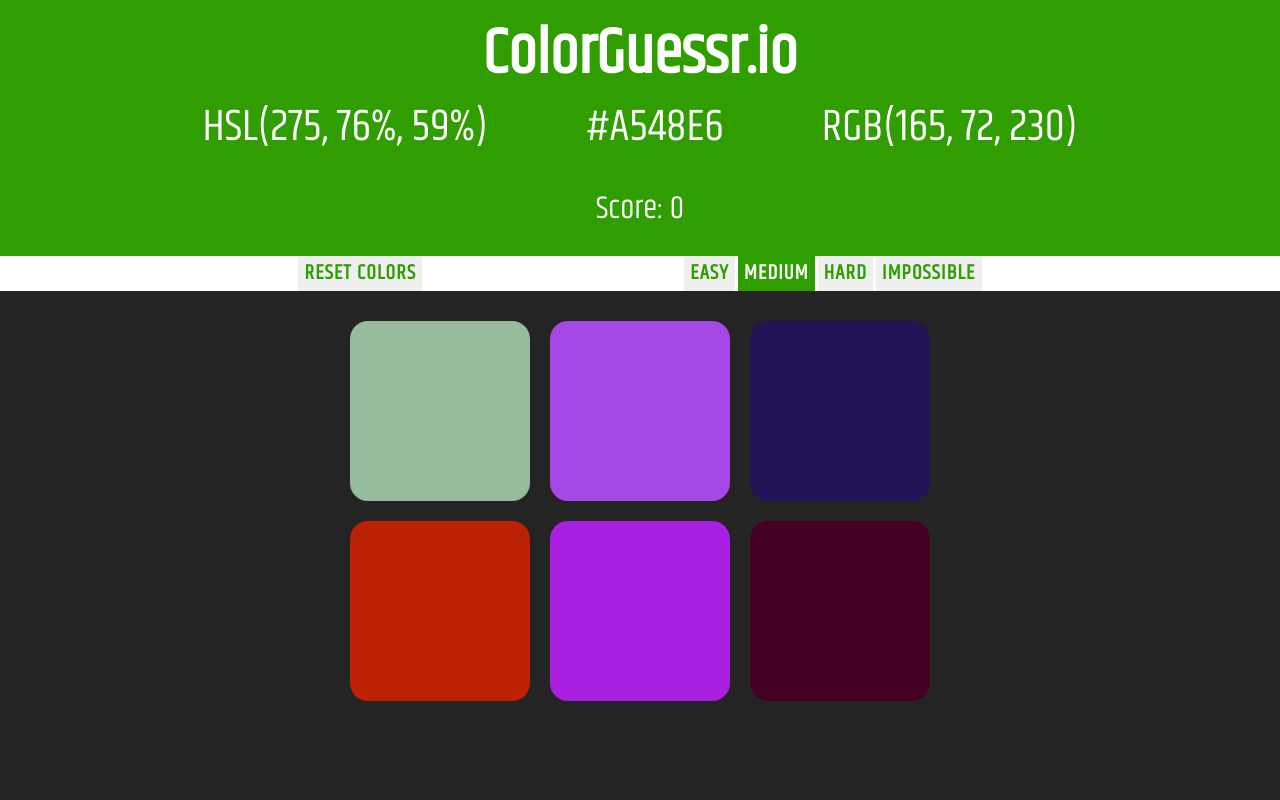
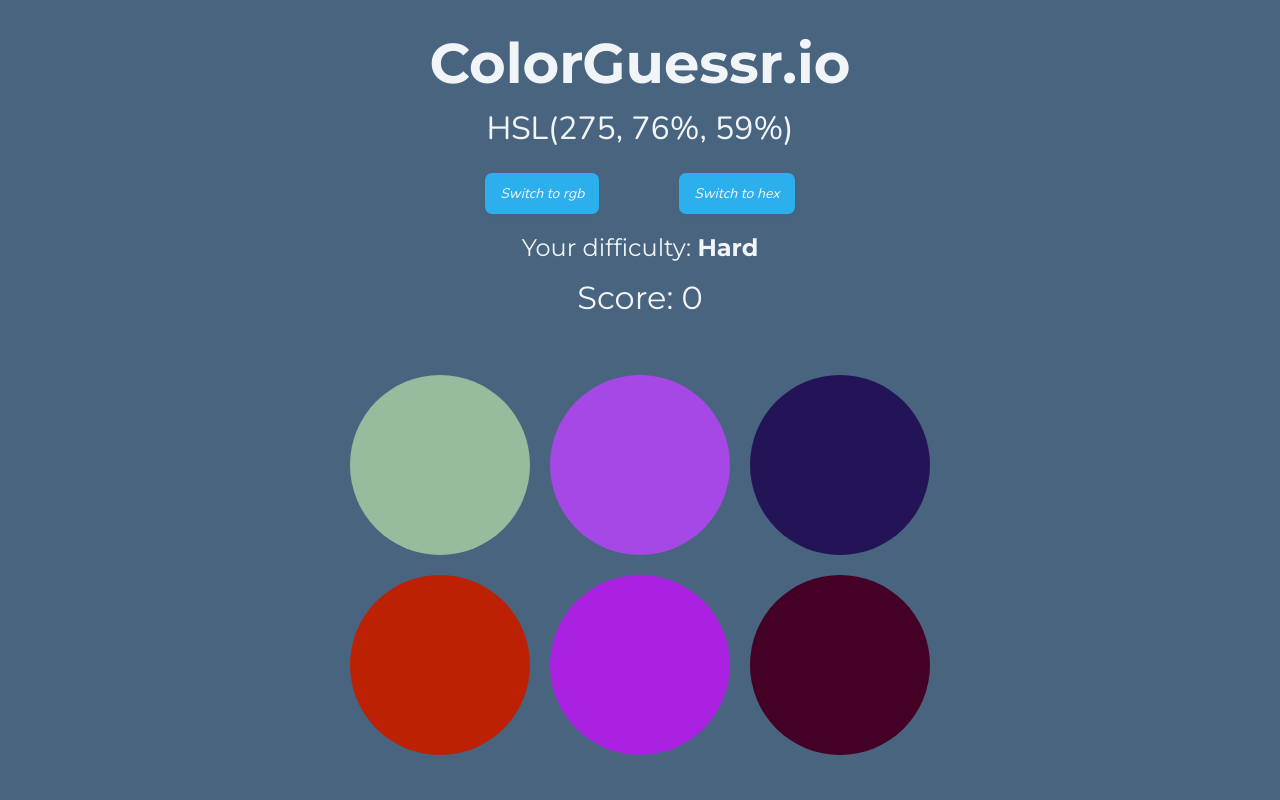
Before and after one commit to jochemvogel/ColorGuessr.io, a PHP site: page / in a window 1280 px wide. Run offline with PHP 8.4, Linux system fonts and the light colour scheme; some libraries are stand-ins or nearby versions.

Commit message:
Update design, add wireframe and update code

```diff
--- a/css/style.css
+++ b/css/style.css
@@ -1,59 +1,112 @@
-/* ELEMENTS */
+:root {
+    --font-color-light: hsl(210, 36%, 96%);
+    --font-color-dark: hsl(209, 61%, 16%);
+    --bg-color: hsl(209, 28%, 39%);
+    --bg-color-light: hsl(209, 23%, 60%);
+    --button-bg-color: hsl(199, 84%, 55%);
+    --placeholder-color: hsl(210, 31%, 80%);
+    --boxshadow-color: hsla(220, 63%, 16%, 1%);
+  }
 
-body {
-    background-color: hsl(0, 0%, 14%);
+  * {
+    box-sizing: border-box;
+  }
+
+  body {
+    font-family: 'Nunito', sans-serif;
+    background-color: var(--bg-color);
+    display: flex;
+    flex-direction: column;
+    justify-content: center;
+    align-items: center;
+    min-height: 100vh;
     margin: 0;
-    font-family: 'Khand', sans-serif;
-}
+  }
 
-/* HEADER */
+  h1 {
+    font-size: 56px;
+    text-align: center;
+    color: var(--font-color-light);
+    font-family: 'Montserrat', sans-serif;
+    font-weight: 700;
+    margin-top: 30px;
+  }
 
-h1 {
+  h2 {
+    font-family: 'Montserrat', sans-serif;
+    font-size: 32px;
     text-align: center;
-    color: hsl(0, 0%, 100%);
-    line-height: 1.1;
-    padding: 20px 0;
-    background-color: hsl(102, 100%, 31%);
-    margin: 0;
-    font-weight: 700;
-    font-size: 4em;
-}
+    color: var(--font-color-light);
+
+    padding: 8px;
+    border-radius: 4px;
+    margin: 0 0 40px;
+  }
+
+  h3 {
+    font-family: 'Montserrat', sans-serif;
+    font-size: 24px;
+    text-align: center;
+    color: var(--font-color-light);
+  }
 
 .display-group {
     font-size: 0.7em;
+    text-align: center;
     text-transform: uppercase;
     font-weight: normal;
-    margin: 1% 0;
 }
 
 .display-group span {
-    margin: 1em;
+    color: var(--font-color-light);
+    font-size: 32px;
+    font-weight: 300;
+}
+
+.display-group span:not(.selected-display) {
+    display: none;
+}
+
+.container {
+    min-height: 100vh;
+    min-width: 100vw;
 }
 
 
-.score {
-    font-size: 0.5em;
-    font-weight: normal;
+.button-group {
+    display: flex;
+    justify-content: center;
 }
 
-/* STRIPE */
-
-button {
-    border: none;
-    background-color: none;
-    text-transform: uppercase;
-    height: 100%;
-    font-weight: 700;
-    color: hsl(102, 100%, 31%);
-    letter-spacing: 1.2px;
-    font-size: 1.3em;
-    transition: all 0.5s;
-    outline: none;
+.button-group .btn {
+    margin: 20px 40px;
 }
 
-button:hover {
-    color: hsl(0, 0%, 100%);
-    background-color: hsl(102, 100%, 31%);
+.selected-btn {
+    display: none;
+}
+
+.btn {
+    font-size: 14px;
+    font-family: 'Nunito', sans-serif;
+    font-style: italic;
+    cursor: pointer;
+    color: var(--font-color-light);
+    background-color: var(--button-bg-color);
+    border: none;
+    border-radius: 7px;
+    margin-top: 35px;
+    padding: 10px 15px;
+    box-shadow: 0px 4px 6px var(--boxshadow-color);
+  }
+
+.btn:active {
+    transform: scale(.9)
+}
+
+.btn:hover {
+    color: var(--button-bg-color);
+    background-color: var(--font-color-light);
 }
 
 .status-message {
@@ -73,57 +126,37 @@
     color: hsl(0, 0%, 0%);
 }
 
-/* SQUARES */
+/* CIRCLES */
 
-.square {
+.circle {
     width: 30%;
+    border-radius: 50%;
     background: papayawhip;
     padding-bottom: 30%;
     float: left;
     margin: 1.66%;
-    border-radius: 10%;
     transition: background 400ms;
 }
 
-.squares {
+.circles {
+    display: block;
     max-width: 600px;
     margin: 20px auto;
 }
 
-@media screen and (max-width: 430px) {
-    button {
-        font-size: .8em;
+/* MEDIA QUERIES */
+
+/*
+
+Until (max-width: 500px) no problemos
+
+*/
+
+@media screen and (max-width: 500px) {
+    .circle {
+        width: 30%;
+        padding: 20%;
+        height: 100%;
+        margin: 5%;
     }
 }
-
-@media screen and (max-width:  700px) {
-    .square {
-        width: 44%;
-        margin: 3% 3%;
-    }
-
-    .stripe {
-        height: 70px;
-    }
-
-    .impossible {
-        display: none;
-        visibility: hidden;
-    }
-}
-
-@media screen and (max-width: 1000px) {
-    .display-group {
-        display: flex;
-        flex-direction: column;
-        font-size: .5em;
-    }
-
-    .display-group span {
-        margin: 5px;
-    }
-
-    .score {
-        font-size: 24px;
-    }
-}
--- a/index.html
+++ b/index.html
@@ -7,65 +7,64 @@
 
     <link rel="stylesheet" href="https://stackpath.bootstrapcdn.com/bootstrap/4.3.1/css/bootstrap.min.css" integrity="sha384-ggOyR0iXCbMQv3Xipma34MD+dH/1fQ784/j6cY/iJTQUOhcWr7x9JvoRxT2MZw1T" crossorigin="anonymous">
     <link rel="stylesheet" type="text/css" href="css/style.css">
-    <link href="https://fonts.googleapis.com/css?family=Khand&display=swap" rel="stylesheet">
+    <link rel="stylesheet" href="https://cdnjs.cloudflare.com/ajax/libs/font-awesome/5.11.2/css/all.min.css" integrity="sha256-+N4/V/SbAFiW1MPBCXnfnP9QSN3+Keu+NlB+0ev/YKQ=" crossorigin="anonymous" />
+    <link href="https://fonts.googleapis.com/css?family=Montserrat:400,700|Nunito:100,300,400,700&display=swap" rel="stylesheet">
     <link rel="shortcut icon" type="image/png" href="img/thinking.png"/>
 
     <title>ColorGuessr</title>
 </head>
 
 <body>
-    <h1>ColorGuessr.io
-        <div class="display-group">
-            <span id="hsl-display" class="hsl-display">HSL</span>
+    <div class="container" id="container">
+        <h1>ColorGuessr.io</h1>
+        <div id="display-group" class="display-group">
+            <span id="hsl-display" class="hsl-display selected-display">HSL</span>
             <span id="hex-display" class="hex-display">#</span>
             <span id="rgb-display" class="rgb-display">RGB</span>
         </div>
-        <span id="score" class="score">Score: </span>
-    </h1>
 
-    <div id="stripe" class="stripe">
-        <button id="reset">Reset Colors</button>
-        <span id="status-message" class="status-message"></span>
-
-        <!-- LEVEL BUTTONS -->
-        <button class="level">Easy</button>
-        <button class="level selected">Medium</button>
-        <button class="level">Hard</button>
-        <button class="level impossible">Impossible</button>
+        <div id="btn-group" class="button-group">
+            <button id="rgb-btn" class="btn rgb-btn">Switch to rgb</button>
+            <button id="hsl-btn" class="btn hsl-btn selected-btn">Switch to hsl</button>
+            <button id="hex-btn" class="btn hex-btn ">Switch to hex</button>
         </div>
 
-    <!-- SQUARE CREATION -->
-    <div id="squares" class="squares">
-        <div class="square"></div>
-        <div class="square"></div>
-        <div class="square"></div>
-        <div class="square"></div>
-        <div class="square"></div>
-        <div class="square"></div>
-        <div class="square"></div>
-        <div class="square"></div>
-        <div class="square"></div>
-        <div class="square"></div>
-        <div class="square"></div>
-        <div class="square"></div>
-        <div class="square"></div>
-        <div class="square"></div>
-        <div class="square"></div>
-        <div class="square"></div>
-        <div class="square"></div>
-        <div class="square"></div>
-        <div class="square"></div>
-        <div class="square"></div>
-        <div class="square"></div>
-        <div class="square"></div>
-        <div class="square"></div>
-        <div class="square"></div>
-        <div class="square"></div>
-        <div class="square"></div>
-        <div class="square"></div>
-        <div class="square"></div>
-        <div class="square"></div>
-        <div class="square"></div>
+        <h3 id="difficulty" class="difficulty">Your difficulty: <strong>Hard</strong></h3>
+        <h2 id="score" class="score">Score: <strong>2</strong> </h2>
+
+        <!-- Circle CREATION -->
+        <div id="circles" class="circles">
+            <div class="circle"></div>
+            <div class="circle"></div>
+            <div class="circle"></div>
+            <div class="circle"></div>
+            <div class="circle"></div>
+            <div class="circle"></div>
+            <div class="circle"></div>
+            <div class="circle"></div>
+            <div class="circle"></div>
+            <div class="circle"></div>
+            <div class="circle"></div>
+            <div class="circle"></div>
+            <div class="circle"></div>
+            <div class="circle"></div>
+            <div class="circle"></div>
+            <div class="circle"></div>
+            <div class="circle"></div>
+            <div class="circle"></div>
+            <div class="circle"></div>
+            <div class="circle"></div>
+            <div class="circle"></div>
+            <div class="circle"></div>
+            <div class="circle"></div>
+            <div class="circle"></div>
+            <div class="circle"></div>
+            <div class="circle"></div>
+            <div class="circle"></div>
+            <div class="circle"></div>
+            <div class="circle"></div>
+            <div class="circle"></div>
+        </div>
     </div>
 
     <!-- SCRIPTS -->
```
Also changed, not shown: js/script.js (+66 -84 lines), 1 other file.
